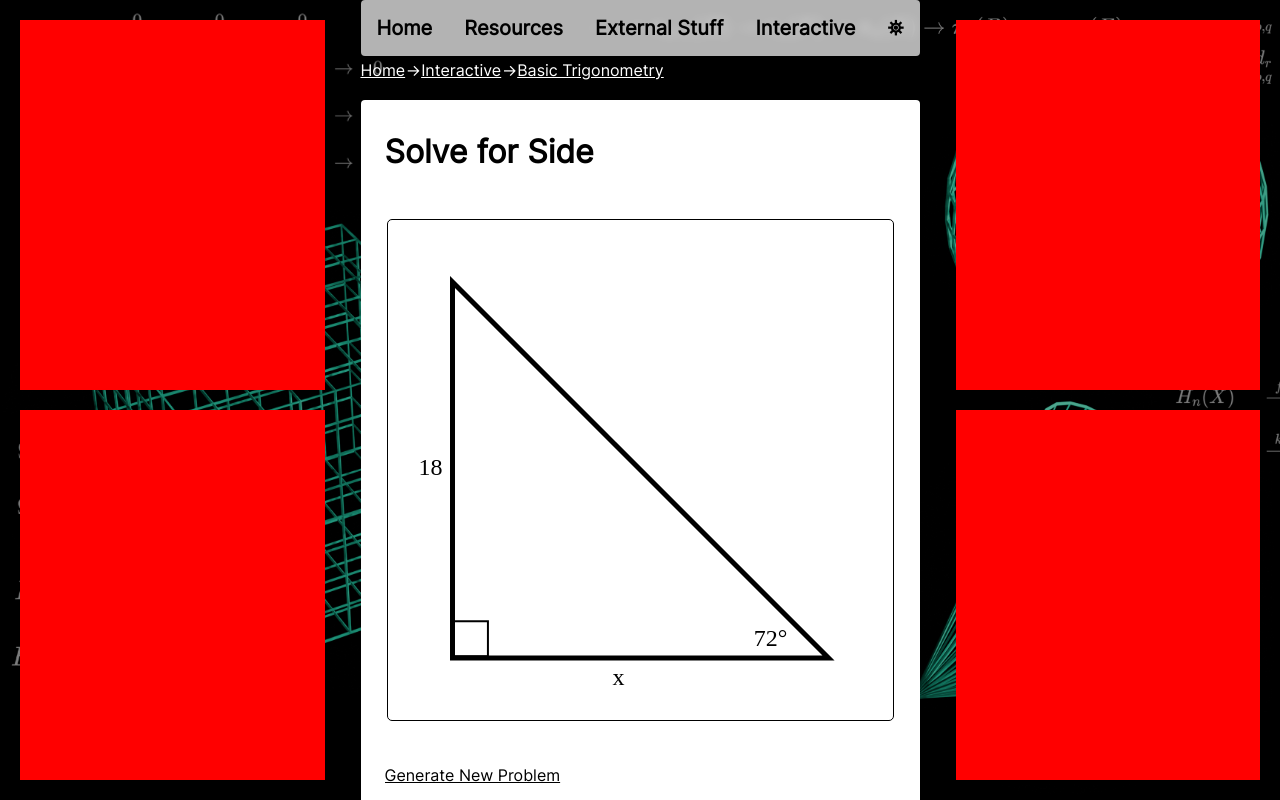
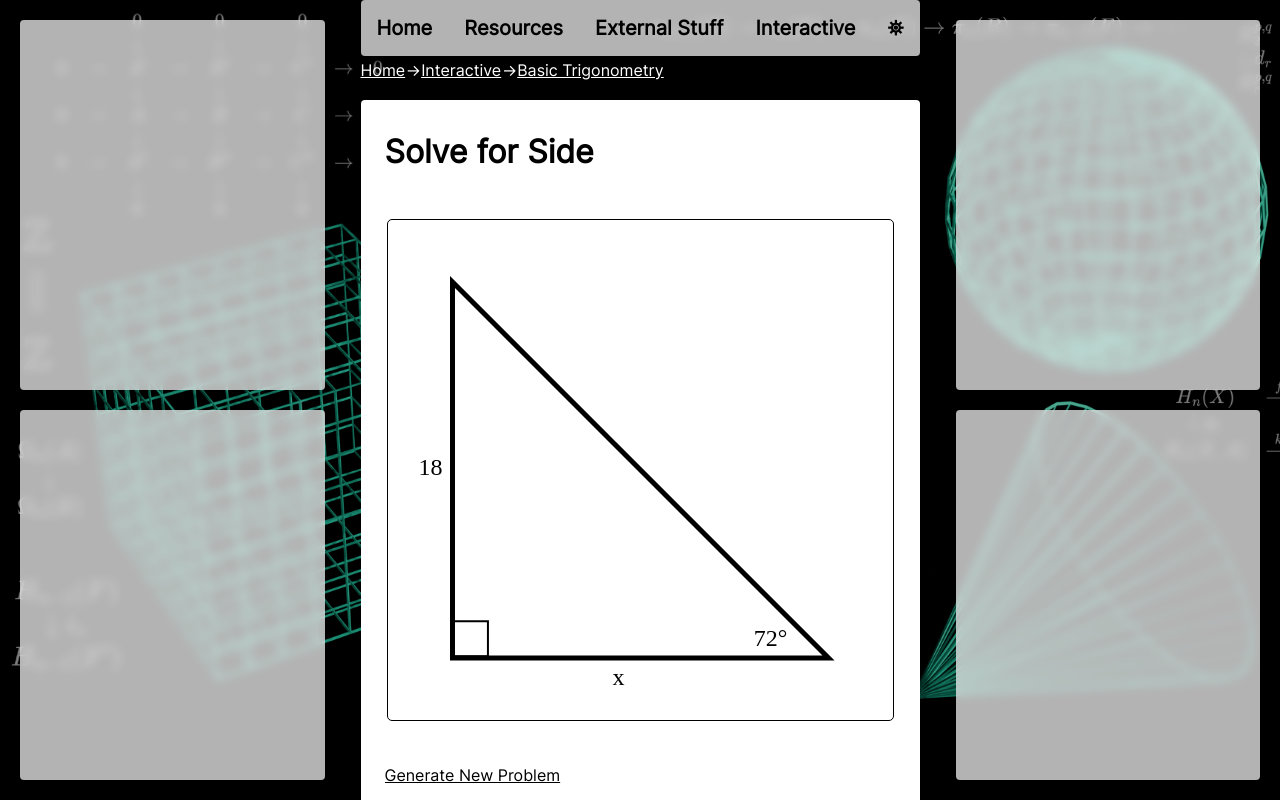
Before and after one commit to PixelatedLagg/MathInfo, a React (Create React App) app: page /interactive/basic-trigonometry in a window 1280 px wide. Shown: the top 800 px of the page. Built offline with nearby package versions, Linux system fonts and the light colour scheme.

Commit message:
more misc

```diff
--- a/public/index.html
+++ b/public/index.html
@@ -2,6 +2,15 @@
 <html lang="en">
   <head>
     <!-- Google tag (gtag.js) -->
+    <script async src="https://www.googletagmanager.com/gtag/js?id=G-FFZVV1Z478"></script>
+    <script>
+    window.dataLayer = window.dataLayer || [];
+    function gtag(){dataLayer.push(arguments);}
+    gtag('js', new Date());
+
+    gtag('config', 'G-FFZVV1Z478');
+    </script>
+    <!-- End Google tag -->
     <script async src="https://pagead2.googlesyndication.com/pagead/js/adsbygoogle.js"></script>
     <meta name="theme-color" content="black">
     <meta charset="utf-8" />
--- a/src/index.css
+++ b/src/index.css
@@ -727,5 +727,7 @@ label, .interactive-button {
     display: flex;
     justify-content: center;
     align-items: center;
-    background-color: red;
+    background-color: rgba(255, 255, 255, 0.7);
+    backdrop-filter: blur(5px);
+    border-radius: 4px;
 }
```
